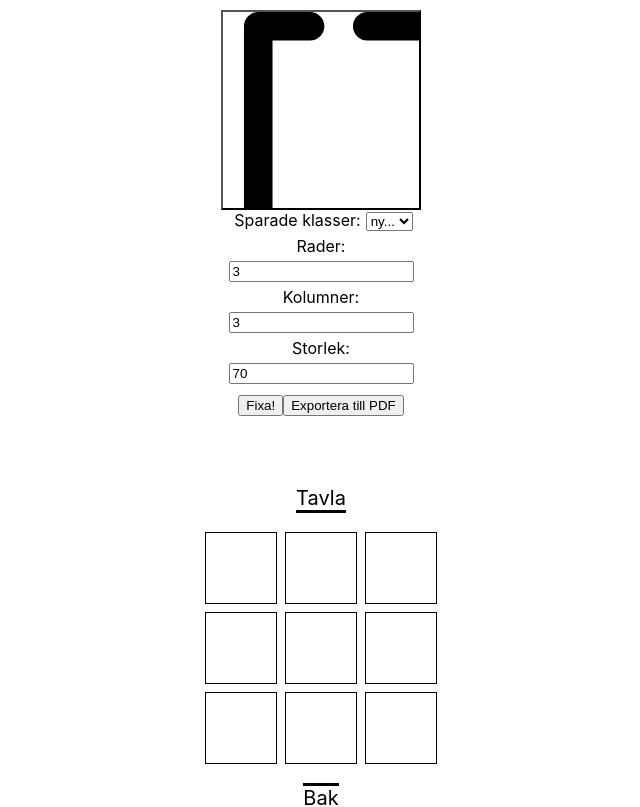
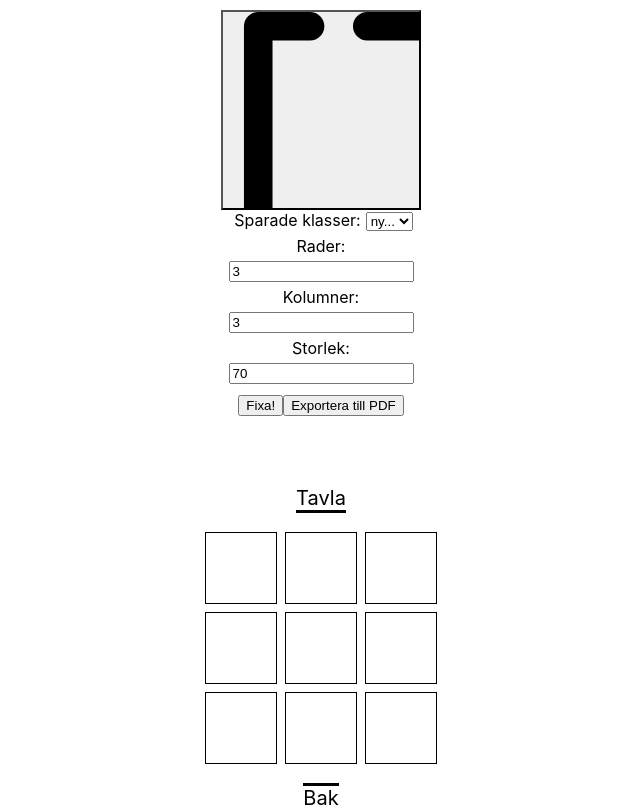
Before and after one commit to KillerrabbitAos/Skola77-frontend, a React (Create React App) app: page / in a window 1280 px wide. Shown: the top 807 px of the page, without its empty margins (319-959 px from the left). Built offline with nearby package versions, Linux system fonts and the light colour scheme.

Commit message:
Update App.css

```diff
--- a/src/App.css
+++ b/src/App.css
@@ -3,7 +3,7 @@
   text-align: center;
 }
 .spara {
-  background: url(./floppydisk.svg);
+  background-image: url(./floppydisk.svg);
   height: 200px;
   width: 200px;
 }
```
